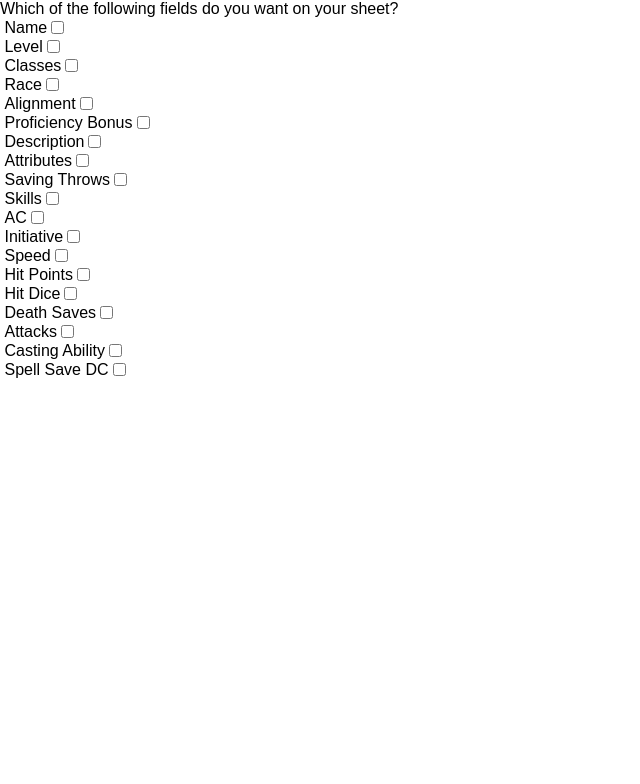
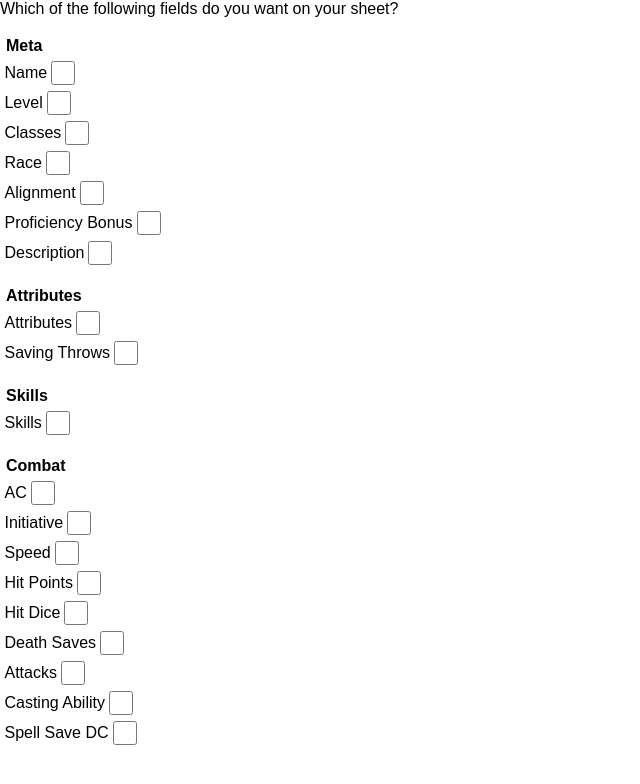
Before and after one commit to tchryssos/custom-character-sheet-dep, a React app: page /create in a window 1280 px wide. Shown: the top 784 px of the page, without its empty margins (0-640 px from the left). Built offline with nearby package versions, Linux system fonts and the light colour scheme; the HTML template or start-up script is replaced by a standard one.

Commit message:
organizing element selection by tag

```diff
--- a/src/components/ElementSelectForm.tsx
+++ b/src/components/ElementSelectForm.tsx
@@ -1,8 +1,9 @@
 import React, { useState } from 'react'
 import { createUseStyles } from 'react-jss'
 
-import { SHEET_ELEMENTS } from 'constants/game/sheetElements'
+import { SHEET_ELEMENTS_BY_TAG } from 'constants/game/sheetElements'
 import { InputChangeEvent } from 'types/sheet'
+import capitalize from 'logic/utils/capitalize'
 
 import CheckboxInput from 'components/form/CheckboxInput'
 import Body from 'components/typography/Body'
@@ -11,6 +12,14 @@ const useStyles = createUseStyles({
 	elementOptionWrapper: {
 		display: 'flex',
 		flexDirection: 'column',
+		flexWrap: 'wrap',
+	},
+	tagLabel: {
+		marginLeft: 6,
+		marginTop: 16,
+		height: 24,
+		display: 'flex',
+		alignItems: 'center',
 	},
 })
 
@@ -35,7 +44,13 @@ const ElementSelectForm: React.FC<Props> = ({ setSheetElements }) => {
 		<form>
 			<div className={classes.elementOptionWrapper}>
 				<Body>Which of the following fields do you want on your sheet?</Body>
-				{SHEET_ELEMENTS.map(
+				{Object.keys(SHEET_ELEMENTS_BY_TAG).map(
+					(tag) => (
+						<>
+							<div className={classes.tagLabel}>
+								<Body bold>{capitalize(tag)}</Body>
+							</div>
+							{SHEET_ELEMENTS_BY_TAG[tag].map(
 								({ id, label }) => (
 									<CheckboxInput
 										setOverride={addToSelected}
@@ -45,6 +60,9 @@ const ElementSelectForm: React.FC<Props> = ({ setSheetElements }) => {
 									/>
 								),
 							)}
+						</>
+					),
+				)}
 			</div>
 		</form>
 	)
--- a/src/components/form/CheckboxInput.tsx
+++ b/src/components/form/CheckboxInput.tsx
@@ -6,8 +6,9 @@ import { InputProps, InputStandardProps, InputOverrideProps } from 'types/sheet'
 import Input from 'components/form/Input'
 
 const useStyles = createUseStyles({
-	input: {
-
+	checkbox: {
+		height: 24,
+		width: 24,
 	},
 })
 
@@ -15,7 +16,7 @@ const CheckboxInput: React.FC<InputProps> = (props) => {
 	const { label } = props
 	const { setFormVals, formVals, valPath } = props as InputStandardProps
 	const { setOverride, valOverride } = props as InputOverrideProps
-	// const classes = useStyles()
+	const classes = useStyles()
 	return (
 		<Input
 			type="checkbox"
@@ -25,6 +26,7 @@ const CheckboxInput: React.FC<InputProps> = (props) => {
 			label={label}
 			setOverride={setOverride}
 			valOverride={valOverride}
+			className={classes.checkbox}
 		/>
 	)
 }
--- /dev/null
+++ b/src/logic/utils/capitalize.ts
@@ -0,0 +1,8 @@
+import slice from 'ramda/src/slice'
+
+export default (string = ''): string => {
+	const words = string.split(' ')
+	return words.map(
+		(word) => `${word[0].toUpperCase()}${slice(1, Infinity, word)}`,
+	).join(' ')
+}
```
Lines whose indentation alone changed are shown as unchanged.
